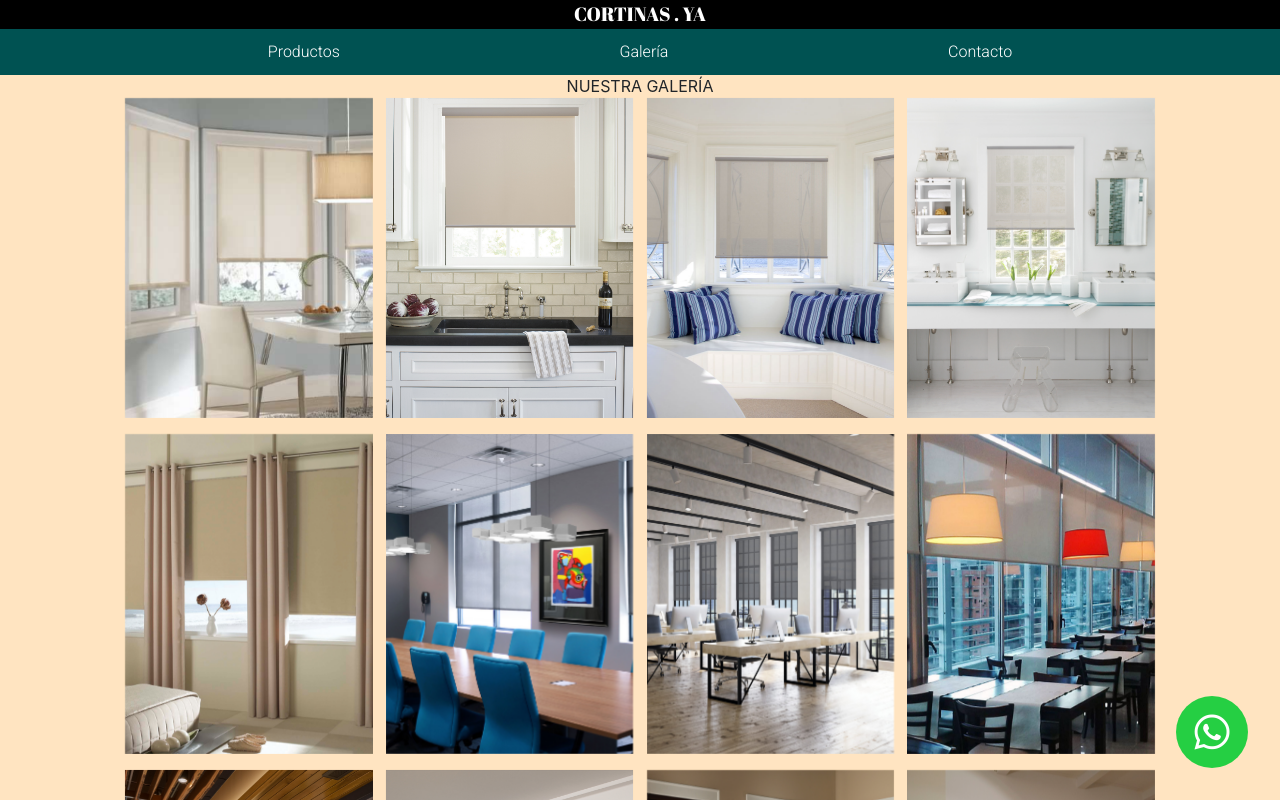
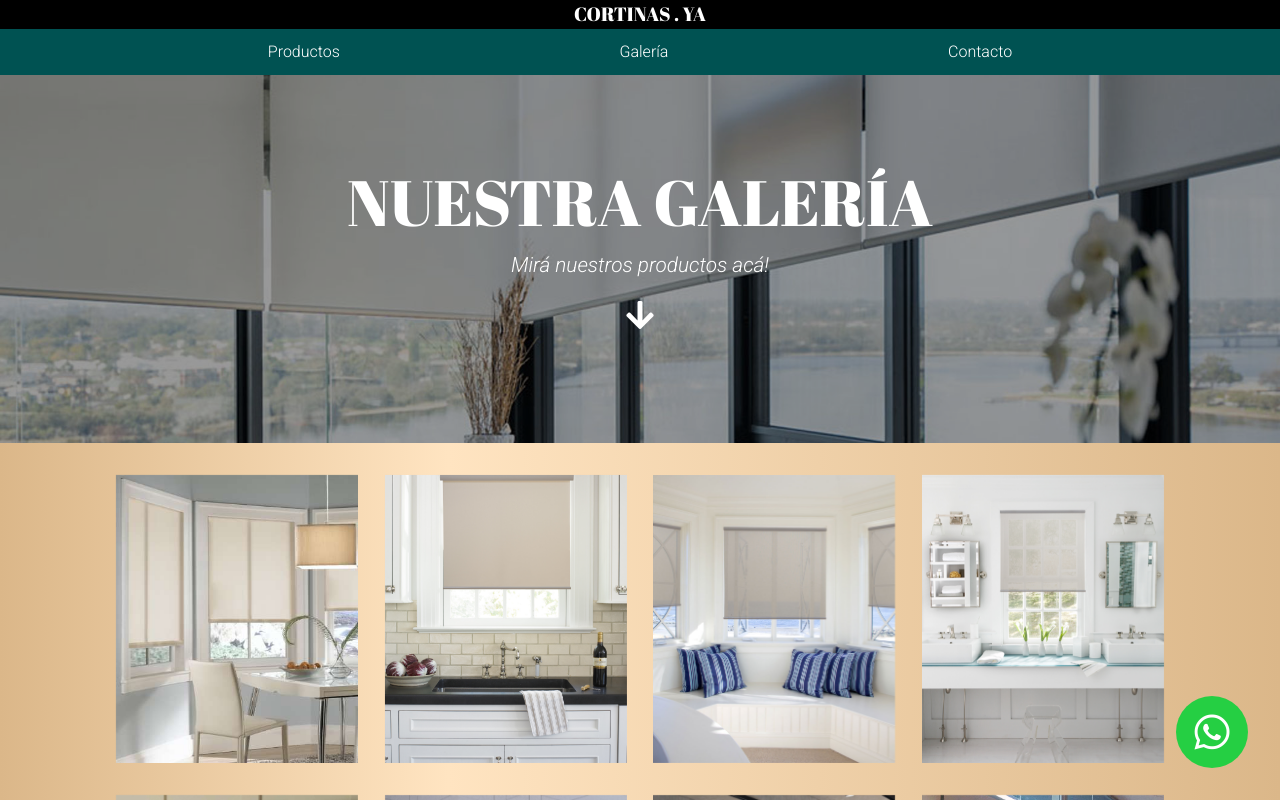
Before and after one commit to ezequielccjl/Cortinas-app, a React (Create React App) app: page / in a window 1280 px wide. Both pictures are taken after a click on the item "Galería". Shown: the top 800 px of the page. Built offline with nearby package versions, Linux system fonts and the light colour scheme; a web font is replaced by a local one.

Commit message:
Modal galeria / Spinner

```diff
--- a/src/CSS/galeria.css
+++ b/src/CSS/galeria.css
@@ -1,48 +1,197 @@
 .section_galeria{
-    padding-left: 15%;
-    padding-right: 15%;
     padding-top: 4.6rem;
 
-    background-color: rgb(255, 228, 193);
+    background: linear-gradient(90deg, rgba(219,183,137,1) 0%, rgba(255,228,193,1) 35%, rgba(219,183,137,1) 100%);
 
 }
 
+.titulo_galeria{
+    font-size: 4rem;
+    font-family: "Abril Fatface", serif;
+}
+
+.subtitulo_galeria{
+    font-size: 1.3rem;
+    font-family: "Roboto";
+    font-style: italic;
+    font-weight: 300;
+}
+
+.header_galeria{
+    background-image: url('../galeria/galeria-cover.jpg');
+    background-size: cover;
+    background-repeat: no-repeat;
+    background-position: center center;
+
+    display: flex;
+    justify-content: center;
+    align-items: center;
+}
+
+.cont_header_g{
+    background: rgba(0, 0, 0, 0.4);
+    padding-top: 5rem;
+    padding-bottom: 5rem;
+    height: 100%;
+    width: 100%;
+
+    color: white;
+}
+
 .cont_galeria{
+    margin-top: 2rem;
+    padding-bottom: 2rem;
     padding-left: 1rem;
     padding-right: 1rem;
+
+    padding-left: 15%;
+    padding-right: 15%;
 }
 
 .img_galeria{
-    width: 95%;
-    height: 20rem;
+    width: 90%;
+    height: 18rem;
     object-fit: cover;
-    margin-bottom: 1rem;
+    margin-bottom: 2rem;
 
-    transition: .5s ease-in-out;
+    transition: .3s ease-in-out;
 }
 
 .img_galeria:hover{
-    filter: grayscale(80%);
+    filter: grayscale(100%);
+    transform: scale(1.05);
     cursor: pointer;
 }
 
+.arrow {
+    text-align: center;
+    margin-top: 3rem;
+}
+
+.bounce {
+    animation: bounce 2s infinite;
+}
+
+.fa-arrow-down{
+    color: white;
+    font-size: 2rem;
+}
+
+.cont_btn_cargar{
+    display: flex;
+    justify-content: center;
+    margin-top: 2rem;
+    margin-bottom: 2rem;
+}
+
+.btn_cargar{
+    background: transparent;
+    color: rgb(0, 51, 51);
+    border: 2px rgb(0, 51, 51) solid;
+    font-size: 1.5rem;
+    padding: 1rem;
+    padding-right: 2rem;
+    padding-left: 2rem;
+    border-radius: 2rem;
+    font-family: "Roboto", sans-serif;
+
+    transition: .3s ease-in-out;
+}
+
+.btn_cargar:hover{
+    background: rgba(0, 51, 51, 0.2);
+}
+
+/*MODAL*/
+
+.modal-img{
+    position: fixed;
+    top: -150vh;
+    width: 100%;
+    height: 100vh;
+    background: rgba(0, 0, 0, 0.4);
+    z-index: 100;
+
+    transition: .5s ease-in-out;
+
+    display: flex;
+    justify-content: center;
+    align-items: center;
+}
+
+.img_modal{
+    z-index: 101;
+    height: 80%;
+}
+
+.bajar_img_modal{
+    top: 0;
+}
+
+.cerrar_icon{
+    position: absolute;
+    top: 3rem;
+    right: 3rem;
+}
+
+.cerrar_icon:hover{
+    cursor: pointer;
+}
+
+@keyframes bounce {
+    0%, 20%, 50%, 80%, 100% {
+      transform: translateY(0);
+    }
+    40% {
+      transform: translateY(-30px);
+    }
+    60% {
+      transform: translateY(-15px);
+    }
+}
 
 
 @media (max-width: 1400px){
-    .section_galeria{
+    .cont_galeria{
         padding-left: 8%;
         padding-right: 8%;
     }
 }
 
 @media (max-width: 768px){
-    .section_galeria{
+    .cont_galeria{
         padding-left: 15%;
         padding-right: 15%;
     }
+
+    .titulo_galeria{
+        font-size: 3rem;
+    }
 }
+
+@media (max-width: 600px){
+    .section_galeria{
+        padding-top: 3.5rem;
+    }
+}
+
+@media (max-width: 500px){
+    .titulo_galeria{
+        font-size: 2.2rem;
+    }
+
+    .subtitulo_galeria{
+        font-size: 1rem;
+    }
+
+    .cont_header_g{
+        padding-top: 4rem;
+        padding-bottom: 2rem;
+    }
+}
+
 @media (max-width: 468px){
-    .section_galeria{
+    .cont_galeria{
         padding-left: 8%;
         padding-right: 8%;
     }
--- /dev/null
+++ b/src/CSS/spinnerGaleria.css
@@ -0,0 +1,86 @@
+
+
+.lds-roller {
+    display: inline-block;
+    position: relative;
+    width: 80px;
+    height: 80px;
+  }
+  .lds-roller div {
+    animation: lds-roller 1.2s cubic-bezier(0.5, 0, 0.5, 1) infinite;
+    transform-origin: 40px 40px;
+  }
+  .lds-roller div:after {
+    content: " ";
+    display: block;
+    position: absolute;
+    width: 7px;
+    height: 7px;
+    border-radius: 50%;
+    background: rgb(0, 51, 51);
+    margin: -4px 0 0 -4px;
+  }
+  .lds-roller div:nth-child(1) {
+    animation-delay: -0.036s;
+  }
+  .lds-roller div:nth-child(1):after {
+    top: 63px;
+    left: 63px;
+  }
+  .lds-roller div:nth-child(2) {
+    animation-delay: -0.072s;
+  }
+  .lds-roller div:nth-child(2):after {
+    top: 68px;
+    left: 56px;
+  }
+  .lds-roller div:nth-child(3) {
+    animation-delay: -0.108s;
+  }
+  .lds-roller div:nth-child(3):after {
+    top: 71px;
+    left: 48px;
+  }
+  .lds-roller div:nth-child(4) {
+    animation-delay: -0.144s;
+  }
+  .lds-roller div:nth-child(4):after {
+    top: 72px;
+    left: 40px;
+  }
+  .lds-roller div:nth-child(5) {
+    animation-delay: -0.18s;
+  }
+  .lds-roller div:nth-child(5):after {
+    top: 71px;
+    left: 32px;
+  }
+  .lds-roller div:nth-child(6) {
+    animation-delay: -0.216s;
+  }
+  .lds-roller div:nth-child(6):after {
+    top: 68px;
+    left: 24px;
+  }
+  .lds-roller div:nth-child(7) {
+    animation-delay: -0.252s;
+  }
+  .lds-roller div:nth-child(7):after {
+    top: 63px;
+    left: 17px;
+  }
+  .lds-roller div:nth-child(8) {
+    animation-delay: -0.288s;
+  }
+  .lds-roller div:nth-child(8):after {
+    top: 56px;
+    left: 12px;
+  }
+  @keyframes lds-roller {
+    0% {
+      transform: rotate(0deg);
+    }
+    100% {
+      transform: rotate(360deg);
+    }
+  }
--- a/src/components/Galeria.js
+++ b/src/components/Galeria.js
@@ -1,5 +1,7 @@
-import React from 'react'
+import React, { useEffect, useState } from 'react'
+import {SpinnerGaleria} from './SpinnerGaleria'
 import '../CSS/galeria.css'
+import cerrar from '../icons/cerrar-64.png'
 
 import galeria1 from '../galeria/galeria1.jpg'
 import galeria2 from '../galeria/galeria2.jpg'
@@ -26,19 +28,80 @@ export const Galeria = () => {
 
     const listaGaleria = [galeria1, galeria2, galeria3, galeria4, galeria5, galeria6, galeria7, galeria8, galeria9, galeria10, galeria11, galeria12, galeria13, galeria14, galeria15, galeria16, galeria17, galeria18, galeria19]
 
+    const [cargarCompleto, setCargar] = useState(false)
+    const [cargando, setCargando] = useState(false)
+    const [imgMostrar, setImgMostrar] = useState(galeria1)
+
+    const cargarHandler = () => {
+        setCargando(true)
+        setTimeout(()=>{
+            setCargando(false)
+            setCargar(true)
+        },500)
+    }
+
+    const modalImg = (foto) => {
+        setImgMostrar(foto)
+        document.querySelector(".modal-img").classList.toggle("bajar_img_modal")
+    }
+
+    useEffect(()=>{
+        setCargar(false)
+    }, [])
+
     return (
         <section className="section_galeria">
-            <div>NUESTRA GALERÍA</div>
+
+            <div className="modal-img">
+                <img src={cerrar} alt="cerrar" className="cerrar_icon" onClick={modalImg}></img>
+                <img src={imgMostrar} alt="img-modal" className="img_modal"></img>
+            </div>
+
+            <div className="header_galeria">
+                <div className="cont_header_g">
+                    <div className="titulo_galeria">NUESTRA GALERÍA</div>
+                    <div className="subtitulo_galeria">Mirá nuestros productos acá!</div>
+                    <div className="arrow bounce">
+                        <i className="fa fa-arrow-down" ></i>
+                    </div>
+                </div>
+            </div>
+
             <div className="row cont_galeria">
-                {listaGaleria.map((foto) => {
-                    return(
-                        <div className="col-xl-3 col-lg-4 col-md-6 img_cont_galeria" key={listaGaleria.indexOf(foto)}>
-                            <div className="hover_img">
-                                <img className="img_galeria animate__animated animate__fadeIn" src={foto}></img>
+                {
+                    cargarCompleto === false ?
+                    listaGaleria.map((foto, i) => {
+                        if(i<8){
+                            return(
+                                <div className="col-xl-3 col-lg-4 col-md-6 img_cont_galeria" key={i}>
+                                    <div className="hover_img">
+                                        <img className="img_galeria animate__animated animate__fadeIn" src={foto} onClick={()=>{modalImg(foto)}}></img>
+                                    </div>
+                                </div>
+                            )
+                        }
+                    })
+                    :
+                    listaGaleria.map((foto, i) => {
+                        return(
+                            <div className="col-xl-3 col-lg-4 col-md-6 img_cont_galeria" key={i}>
+                                <div className="hover_img">
+                                    <img className="img_galeria animate__animated animate__fadeIn" src={foto} onClick={()=>{modalImg(foto)}}></img>
+                                </div>
                             </div>
-                        </div>
-                    )
-                })}
+                        )
+                    })
+                }
+                {
+                    cargarCompleto===false &&
+                    <div className="cont_btn_cargar">
+                        <button className="btn_cargar" onClick={cargarHandler}>Cargar más</button>
+                    </div>
+                }
+                {
+                    cargando === true &&
+                    <SpinnerGaleria />
+                }
             </div>
         </section>
     )
--- /dev/null
+++ b/src/components/SpinnerGaleria.js
@@ -0,0 +1,10 @@
+import React from 'react'
+import '../CSS/spinnerGaleria.css'
+
+export const SpinnerGaleria = () => {
+    return(
+        <div className="cont_spinner_galeria">
+            <div className="lds-roller"><div></div><div></div><div></div><div></div><div></div><div></div><div></div><div></div></div>
+        </div>
+    )
+}
```
Also changed, not shown: src/galeria/galeria-cover.jpg (added), src/icons/cerrar-64.png (added).
